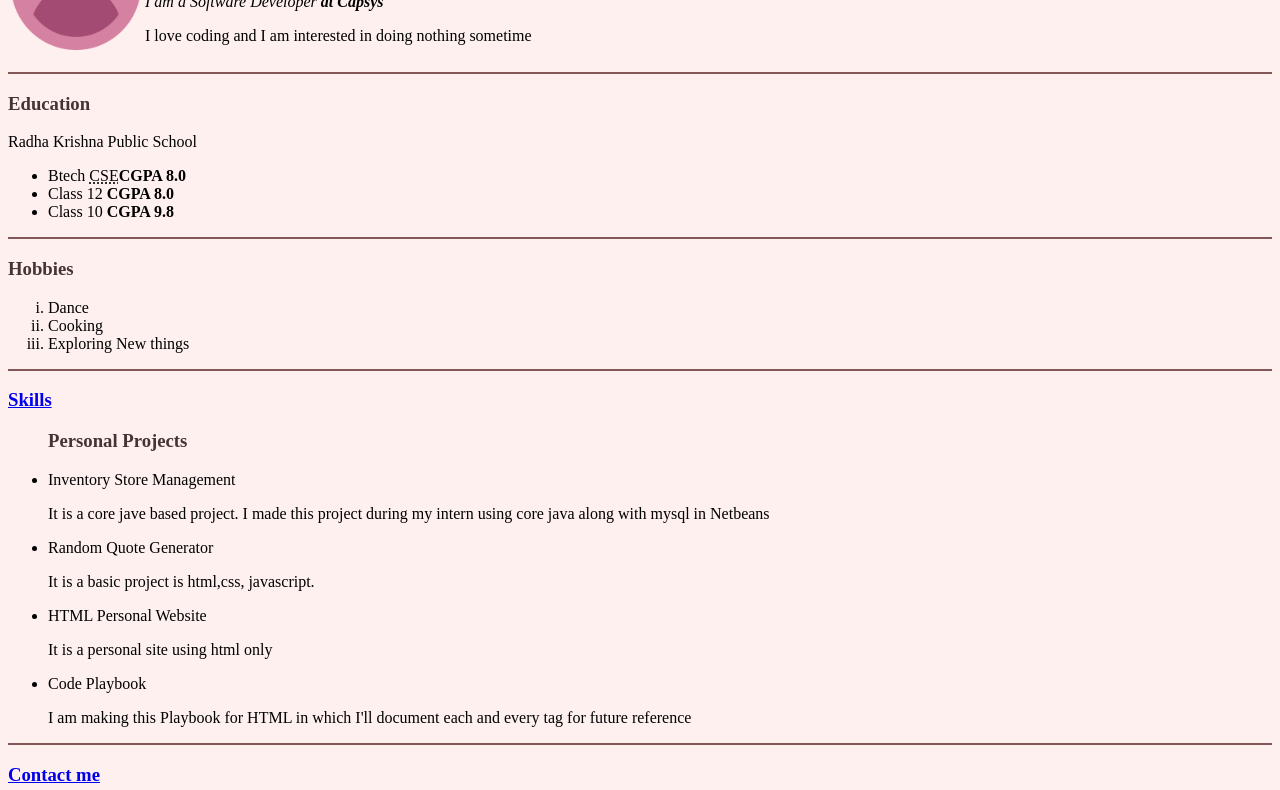
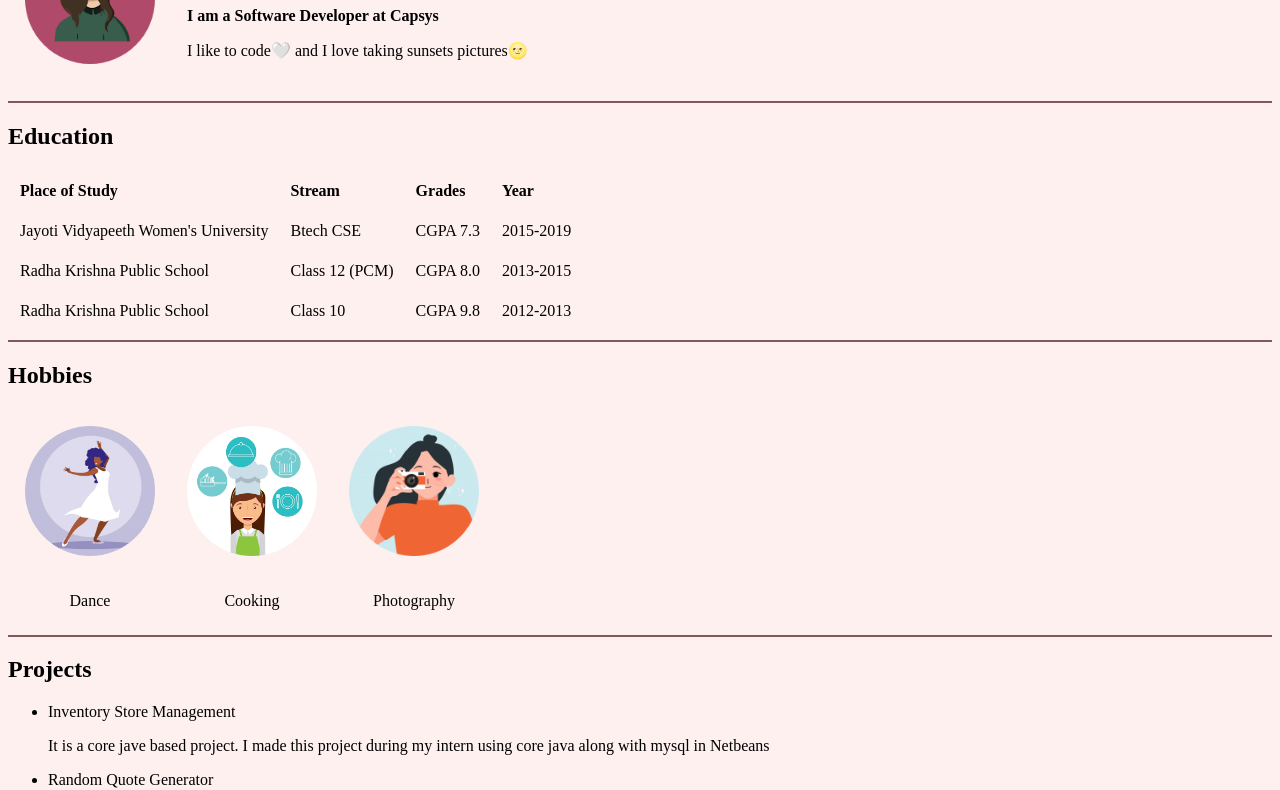
Before and after one commit to pragyasaxena884/HTML-Personal-Site, a plain HTML site: page index.html in a window 1280 px wide. Shown: the part 98-888 px from the top of the page. Drawn offline with Linux system fonts and the light colour scheme.

Commit message:
index.html changes, images added in image folder

```diff
--- a/index.html
+++ b/index.html
@@ -7,37 +7,67 @@
   <link rel="stylesheet" href="css/master.css">
 </head>
 <body>
-  <table>
+  <table cellpadding="15px" border="0">
     <tr>
       <td>
-        <img src="img/profilePic.webp" alt="profile picture" height="130px" >
+        <img src="image/profile-pic.png" alt="profile picture" height="130px" >
       </td>
       <td>
         <h1>Pragya Saxena</h1>
-        <p><em>I am a Software Developer <b>at Capsys</b></em></p>
-        <p>I love coding and I am interested in doing nothing sometime</p>
+        <p><b>I am a Software Developer at Capsys</b></p>
+        <p>I like to code🤍 and I love taking sunsets pictures🌝</p>
       </td>
     </tr>
   </table>
   <hr noshade>
-  <h3>Education</h3>
-  <p>Radha Krishna Public School</p>
+  <h2>Education</h2>
+  <table border="0" cellpadding="10px">
+    <thead align="Left">
+      <th>Place of Study</th>
+      <th>Stream</th>
+      <th>Grades</th>
+      <th>Year</th>
+    </thead>
+    <tbody>
+      <tr>
+        <td>Jayoti Vidyapeeth Women's University</td>
+        <td>Btech CSE</td>
+        <td>CGPA 7.3</td>
+        <td>2015-2019</td>
+      </tr>
+      <tr>
+        <td>Radha Krishna Public School</td>
+        <td>Class 12 (PCM)</td>
+        <td>CGPA 8.0</td>
+        <td>2013-2015</td>
+      </tr>
+      <tr>
+        <td>Radha Krishna Public School</td>
+        <td>Class 10</td>
+        <td>CGPA 9.8</td>
+        <td>2012-2013</td>
+      </tr>
+    </tbody>
+  </table>
+  <hr noshade>
+  <h2>Hobbies</h2>
+  <table cellpadding="15px">
+    <thead>
+      <th><img src="image/dance.png" alt="profile picture" height="130px"/></th>
+      <th><img src="image/cooking.png" alt="profile picture" height="130px"/></th>
+      <th><img src="image/photography.png" alt="profile picture" height="130px"/></th>
+    </thead>
+    <tbody align="center">
+      <tr>
+        <td>Dance</td>
+        <td>Cooking</td>
+        <td>Photography</td>
+      </tr>
+    </tbody>
+  </table>
+  <hr noshade>
+  <h2>Projects</h2>
   <ul>
-    <li>Btech <abbr title="Computer Science Engineering">CSE</abbr><strong>CGPA 8.0</strong></li>
-    <li>Class 12 <strong>CGPA 8.0</strong></li>
-    <li>Class 10 <strong>CGPA 9.8</strong></li>
-  </ul>
-  <hr noshade>
-  <h3>Hobbies</h3>
-  <ol type="i">
-    <li>Dance</li>
-    <li>Cooking</li>
-    <li>Exploring New things</li>
-  </ol>
-  <hr noshade>
-  <h3> <a href="skills.html">Skills</a> </h3>
-  <ul>
-    <h3>Personal Projects</h3>
     <li>Inventory Store Management</li>
     <p> It is a core jave based project. I made this project during my intern using core java along with mysql in Netbeans </p>
     <li>Random Quote Generator</li>
@@ -48,10 +78,11 @@
     <p>I am making this Playbook for HTML in which I'll document each and every tag for future reference</p>
   </ul>
   <hr noshade>
-  <h3><a href="contact.html">Contact me</a></h3>
+  <h2> <a href="skills.html">Skills</a></h2>
+  <h2><a href="contact.html">Contact me</a></h2>
+  <hr noshade>
 </body>
 </html>
 
 
-<!-- Autocomplete with the help of Emmet
-  -->
+<!-- Autocomplete with the help of Emmet-->
```
Also changed, not shown: image/cooking.png (added), image/dance.png (added), image/photography.png (added), image/profile-pic.png (added), img/profilePic.webp (deleted).
